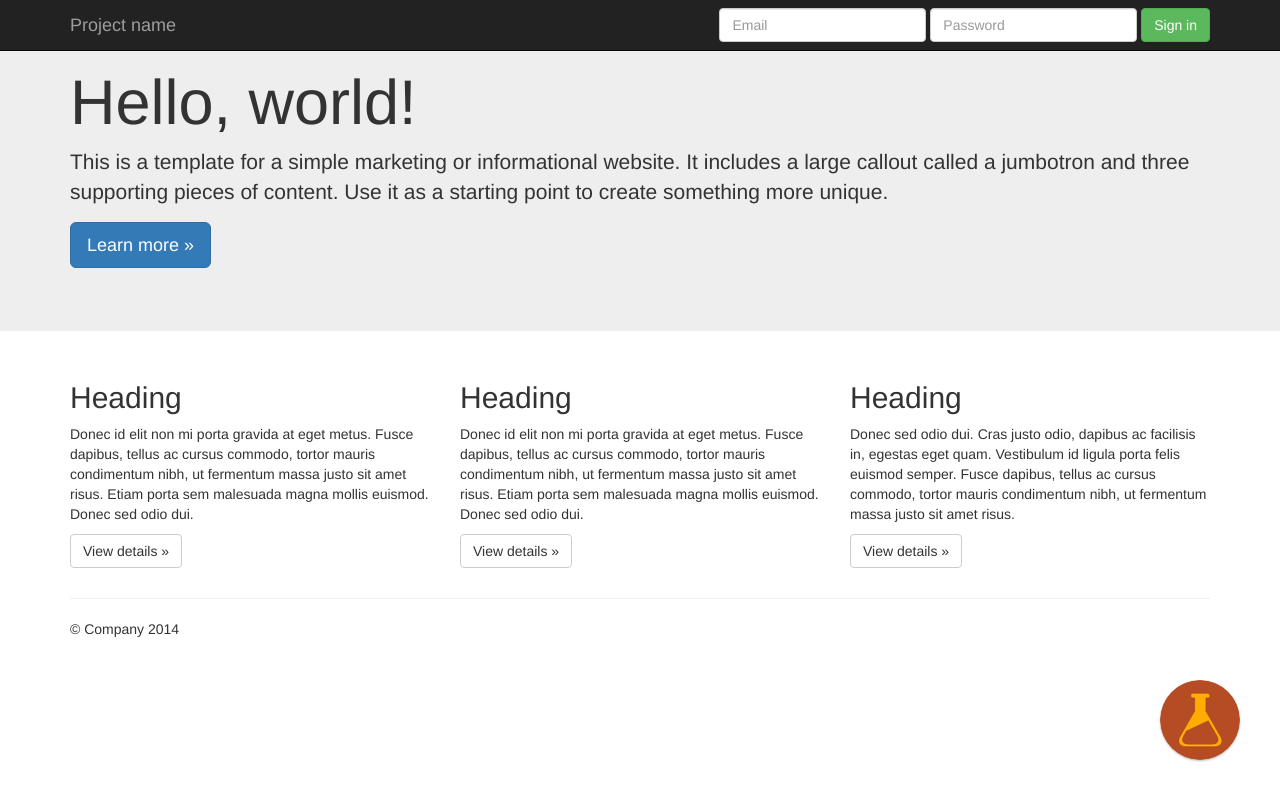
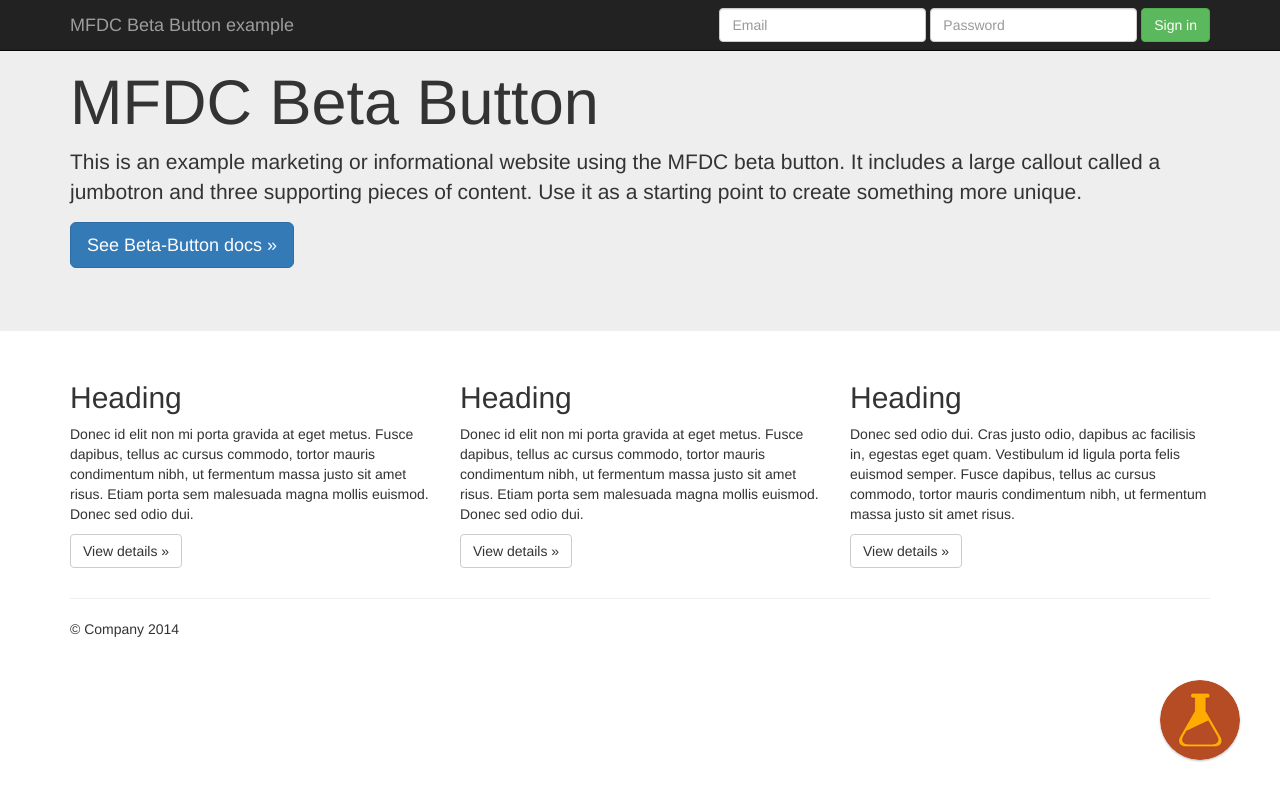
Before and after one commit to MomsFriendlyDevCo/beta-button, a website: page index.html in a window 1280 px wide. Drawn offline with nearby package versions, Linux system fonts and the light colour scheme.

Commit message:
Added usage instructions + sample code to insert

```diff
--- a/index.html
+++ b/index.html
@@ -37,7 +37,7 @@
 					<span class="icon-bar"></span>
 					<span class="icon-bar"></span>
 				</button>
-				<a class="navbar-brand" href="#">Project name</a>
+				<a class="navbar-brand" href="#">MFDC Beta Button example</a>
 			</div>
 			<div id="navbar" class="navbar-collapse collapse">
 				<form class="navbar-form navbar-right">
@@ -56,9 +56,9 @@
 	<!-- Main jumbotron for a primary marketing message or call to action -->
 	<div class="jumbotron">
 		<div class="container">
-			<h1>Hello, world!</h1>
-			<p>This is a template for a simple marketing or informational website. It includes a large callout called a jumbotron and three supporting pieces of content. Use it as a starting point to create something more unique.</p>
-			<p><a class="btn btn-primary btn-lg" href="#" role="button">Learn more &raquo;</a></p>
+			<h1>MFDC Beta Button</h1>
+			<p>This is an example marketing or informational website using the MFDC beta button. It includes a large callout called a jumbotron and three supporting pieces of content. Use it as a starting point to create something more unique.</p>
+			<p><a class="btn btn-primary btn-lg" href="https://github.com/MomsFriendlyDevCo/beta-button" role="button">See Beta-Button docs &raquo;</a></p>
 		</div>
 	</div>
 
```
Also changed, not shown: README.md.
